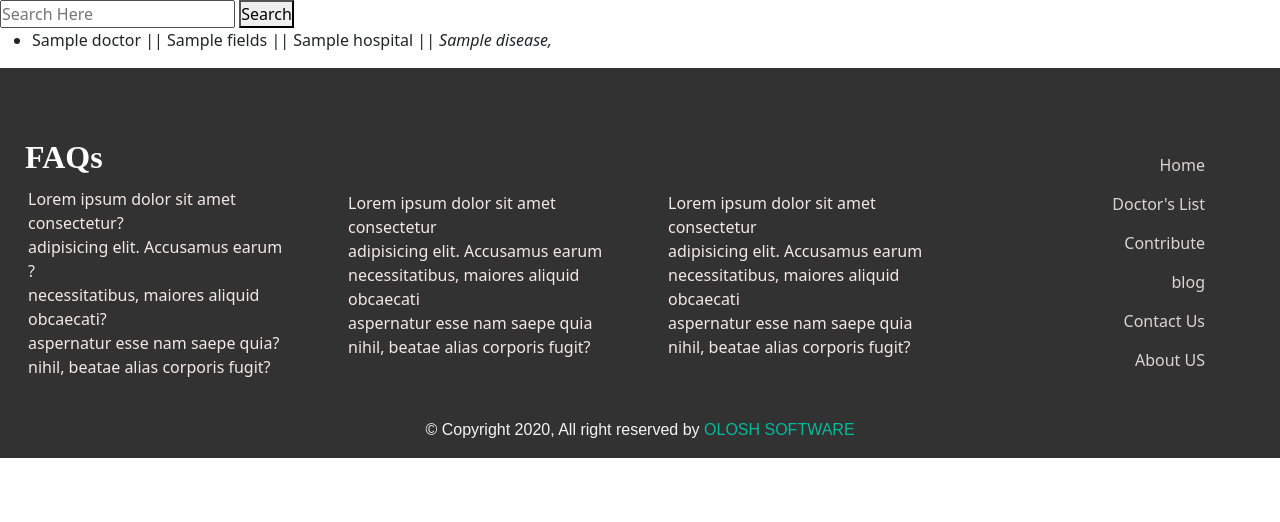
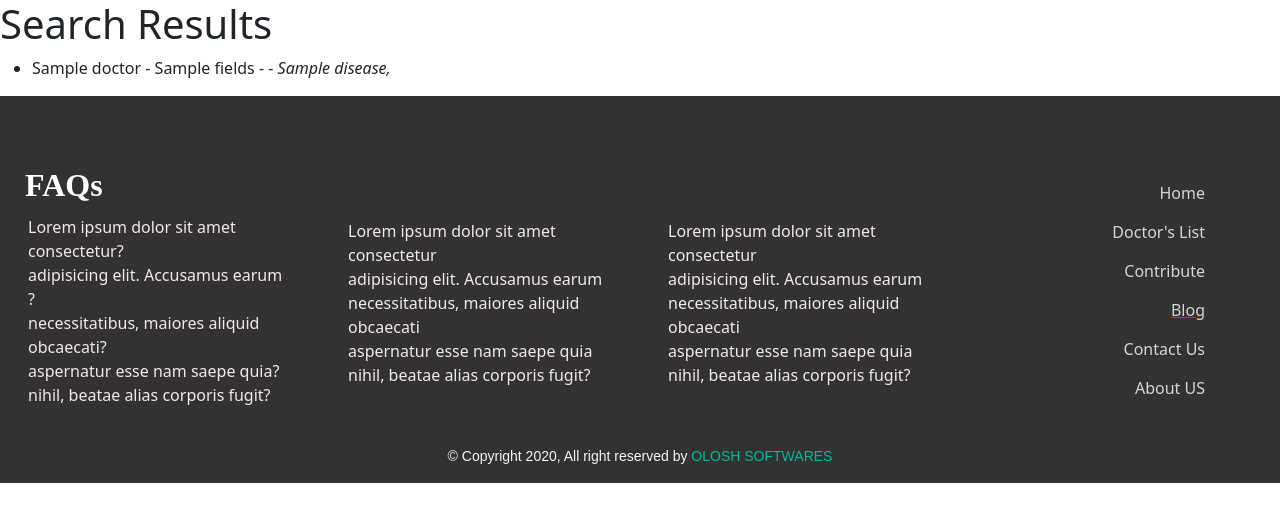
Before and after one commit to lazoft/docfind, a Django app: template medicalapp/templates/medicalapp/search_list.html in a window 1280 px wide. Shown: the top 522 px of the page. Run offline with Django 3.2, Linux system fonts and the light colour scheme; the template is opened without the code that fills it: most values are stand-ins (such as "Sample title", 1, 10 or a date in 2020); parts of the project's set-up code (start-up, migrations or seed data) failed here and were passed over; some libraries are stand-ins or nearby versions.

Commit message:
Multi Filter Search Feature

```diff
--- a/medicalapp/admin.py
+++ b/medicalapp/admin.py
@@ -2,6 +2,12 @@ from django.contrib import admin
 from .models import Disease, Field, Doctor, Hospital
 
 # Register your models here.
+
+
+class DoctorAdmin(admin.ModelAdmin):
+    list_display = ("name", "fields",)
+
+
 admin.site.register(Disease)
 admin.site.register(Field)
 admin.site.register(Doctor)
--- a/medicalapp/templates/medicalapp/base.html
+++ b/medicalapp/templates/medicalapp/base.html
@@ -52,14 +52,14 @@
         <li><a href="#"></a>Home</li>
         <li><a href="#"></a>Doctor's List</li>
         <li><a href="#"></a>Contribute</li>
-        <li><a href="https://therealshihab.pythonanywhere.com/"></a>blog</li>
+        <a href="https://therealshihab.pythonanywhere.com/"><li>Blog</li></a>
         <li><a href="#"></a>Contact Us</li>
         <li><a href="#"></a>About US</li>
       </div>
     </div>
     <div class="footerEnd">
-      <p>&copy; Copyright 2020, All right reserved by <a href="https://github.com/0l0sh-n3twork">OLOSH
-          SOFTWARE</a> </p>
+      <small><p>&copy; Copyright 2020, All right reserved by  <a href="https://github.com/0l0sh-n3twork">OLOSH SOFTWARES</a> </p>
+        </small>
     </div>
   </section>
 
--- a/medicalapp/templates/medicalapp/home.html
+++ b/medicalapp/templates/medicalapp/home.html
@@ -13,10 +13,10 @@
 <div class="bgcontainer">
   <img src="/background.svg" alt="homepage">
   <div class="searchbar">
-    <form action="{% url 'search-list' %}" method="GET">
+    <form action="{% url 'search-list' %}" method="get">
     <input name="q" type="text" placeholder="Search Here">
   </form>
-    <button>Search</button>
+    <button action="{% url 'search-list' %}" type="submit">Search</button>
   </div>
   <!-- <div class="Header">
     <div class="icon">
--- a/medicalapp/templates/medicalapp/search_list.html
+++ b/medicalapp/templates/medicalapp/search_list.html
@@ -1,21 +1,20 @@
 {% extends 'medicalapp/base.html' %}
 {% block content %}
     <div >
-        <div class="searchbar">
-            <input method="GET" type="text" placeholder="Search Here">
-            <button type="submit">Search</button>
-          </div>
+        <h1>Search Results</h1>
 
-          {% for doctor in filter.qs %}
-           <ul>
-               <li>{{ doctor.name }} || {{ doctor.fields }} || {{ doctor.hospital }} ||
-               {% for disease in doctor.treats.all %}
-                       <em>{{disease}},</em>
-               {% endfor %}
+        <ul>
+          {% for doctor in object_list %}
+            <li>
+                {{ doctor.name }} - {{ doctor.fields }} -
 
-               </br></li>
-           </ul>
-        {% endfor %}
-
+            </span> -
+            {% for disease in doctor.treats.all %}
+                    <em>{{disease}},</em>
+                    {% endfor %}
+            </span>
+            </li>
+          {% endfor %}
+        </ul>
     </div>
 {% endblock content %}
```
Also changed, not shown: medicalapp/filters.py (deleted, +0 -11 lines), medicalapp/views.py (+7 -6 lines), db.sqlite3.
